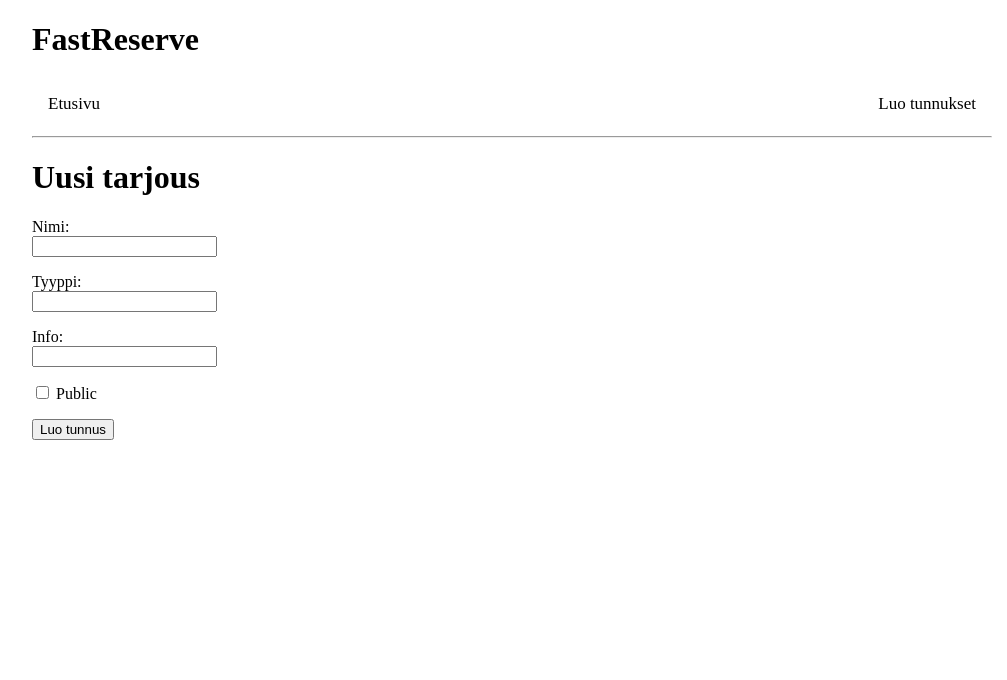
After one commit to olegTervo/FastReserve, a Flask app: page /orders/new in a window 1280 px wide. The commit adds this page. Shown: the top 680 px of the page, without its empty margins (128-1135 px from the left). Run offline with Flask 2, Linux system fonts and the light colour scheme.

Commit message:
User can create items

```diff
--- a/app.py
+++ b/app.py
@@ -16,12 +16,36 @@ def index():
 
 @app.route("/orders")
 def ordersPage():
-	offers = ["vasara","polkkupyörä","CS peli",getenv("SECRET_KEY"),urandom(16).hex()]
-	return render_template("orders.html", message="Tässä on kaikki tarjoukset", items=offers)
+    sql = "SELECT name FROM Item WHERE author = :userid OR isPublic = '1'"
+    result = db.session.execute(sql, {"userid":session["userid"]})
+    offers = result.fetchall()
+
+    return render_template("orders.html", items=offers)
 
 @app.route("/orders/<int:id>")
 def orderPage(id):
-	return "Order #" + str(id)
+    return "Order #" + str(id)
+
+@app.route("/orders/new", methods=["GET"])
+def newOrderForm():
+    return render_template("orderForm.html");
+
+@app.route("/orders/new", methods=["POST"])
+def newOrder():
+    name = request.form["name"]
+    type = request.form["type"]
+    info = request.form["info"]
+    author = session["userid"]
+    if(request.form.get("isPublic")):
+        isPublic = '1'
+    else:
+        isPublic = '0'
+
+    sql = "INSERT INTO Item (name,type,isPublic,info,author) VALUES (:name,:type,:isPublic,:info,:author)"
+    db.session.execute(sql, {"name":name,"type":type,"isPublic":isPublic,"info":info, "author":author})
+    db.session.commit()
+
+    return redirect("/orders")
 
 @app.route("/login",methods=["POST"])
 def login():
@@ -29,7 +53,7 @@ def login():
     password = request.form["password"]
 
     hash_value = generate_password_hash(password)
-    sql = "SELECT password, name, secondName FROM Users WHERE email=:username"
+    sql = "SELECT password, id, name, secondName FROM Users WHERE email=:username"
     result = db.session.execute(sql, {"username":username})
     user = result.fetchone()
     if user == None:
@@ -37,7 +61,8 @@ def login():
     else:
         hash_value = user[0]
         if check_password_hash(hash_value,password):
-            session["username"] = user[1] + " " +  user[2]
+            session["userid"] = user[1]
+            session["username"] = user[2] + " " + user[3]
         else:
             redirect("/")
 
@@ -46,6 +71,7 @@ def login():
 @app.route("/logout")
 def logout():
     del session["username"]
+    del session["userid"]
     return redirect("/")
 
 @app.route("/signin", methods=["GET"])
--- /dev/null
+++ b/templates/orderForm.html
@@ -0,0 +1,39 @@
+{% extends "layout.html" %}
+{% block title %}Uusi tavara{% endblock %}
+{% block content %}
+
+<h1>Uusi tarjous</h1>
+
+<form action="/orders/new" method="POST" onsubmit="return check(this)">
+    <p>Nimi:<br>
+    <input type="text" name="name"></p>
+    <p>Tyyppi:<br>
+    <input type="number" name="type"></p>
+    <p>Info:<br>
+    <input type="text" name="info"></p>
+    <p><input type="checkbox" name="isPublic"> Public</p>
+
+    <input type="submit" value="Luo tunnus">
+</form>
+
+<script>
+function check(form) {
+    if (form.name.value.length == 0 ||
+        form.name.value.length > 128) {
+        alert("Nimi puuttuu tai on liian pitkä");
+        return false;
+    }
+    if (!form.type.value) {
+        alert("Tyyppi puuttuu");
+        return false;
+    }
+    if (form.info.value.length > 500) {
+        alert("Info on liian pitkä");
+        return false;
+    }
+    return true;
+}
+</script>
+
+
+{% endblock %}
--- a/templates/orders.html
+++ b/templates/orders.html
@@ -3,7 +3,7 @@
 {% block content %}
 
 <h1>Tavarat</h1>
-<p>{{ message }}</p>
+<a href="/orders/new">Luo tarjous</a>
 <ul>
 {% for item in items %}
 <li> {{ item }}
```
